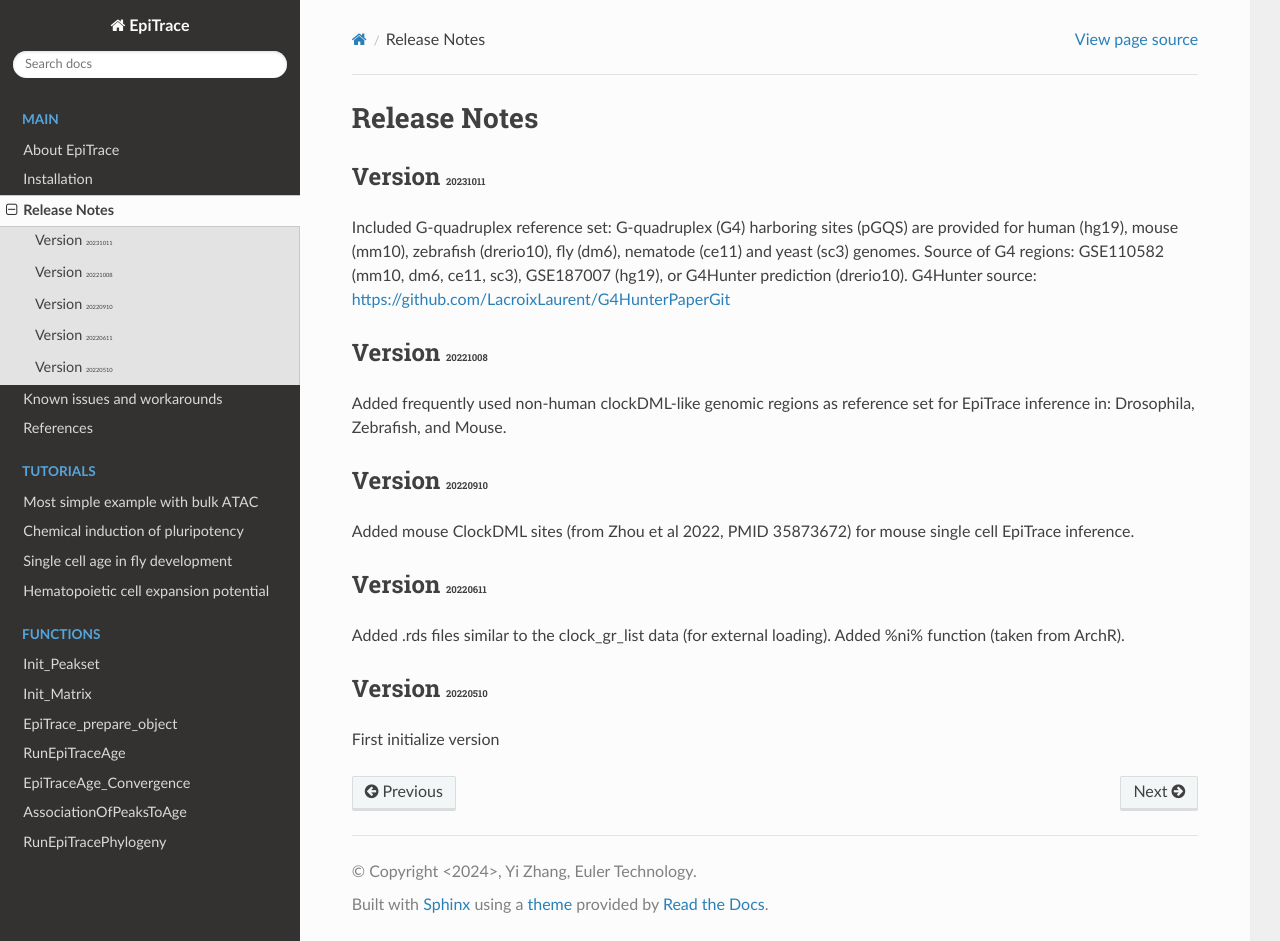
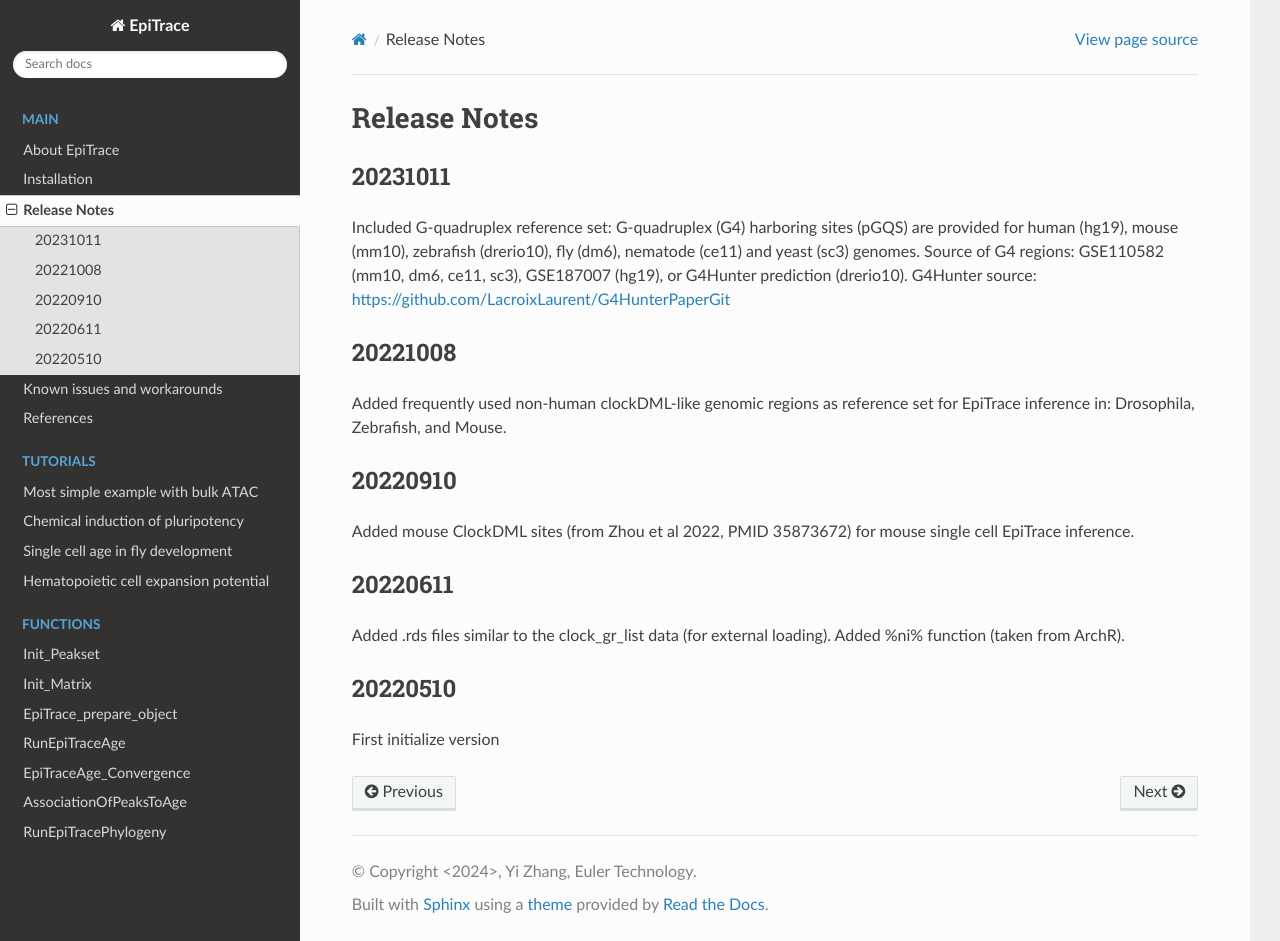
Before and after one commit to MagpiePKU/EpiTrace, a Sphinx documentation site: the page built from docs/release_notes.rst, in a window 1280 px wide and 941 px high. Built offline with Sphinx 7.4.7 and the Read the Docs theme 2.0.0, drawn with Linux system fonts in a browser that asks for light colours.

Commit message:
Add files via upload

```diff
--- a/docs/release_notes.rst
+++ b/docs/release_notes.rst
@@ -4,27 +4,27 @@
 Release Notes
 =============
 
-Version :small:`20231011`
------------------------------------
+20231011
+''''''''
 Included G-quadruplex reference set:
 G-quadruplex (G4) harboring sites (pGQS) are provided for human (hg19), mouse (mm10), zebrafish (drerio10), fly (dm6), nematode (ce11) and yeast (sc3) genomes.
 Source of G4 regions: GSE110582 (mm10, dm6, ce11, sc3), GSE187007 (hg19), or G4Hunter prediction (drerio10).
 G4Hunter source: https://github.com/LacroixLaurent/G4HunterPaperGit
 
 
-Version :small:`20221008`
------------------------------------
+20221008
+''''''''
 Added frequently used non-human clockDML-like genomic regions as reference set for EpiTrace inference in: Drosophila, Zebrafish, and Mouse.
 
-Version :small:`20220910`
------------------------------------
+20220910
+''''''''
 Added mouse ClockDML sites (from Zhou et al 2022, PMID 35873672) for mouse single cell EpiTrace inference.
 
-Version :small:`20220611`
------------------------------------
+20220611
+''''''''
 Added .rds files similar to the clock_gr_list data (for external loading).
 Added %ni% function (taken from ArchR).
 
-Version :small:`20220510`
------------------------------------
+20220510
+''''''''
 First initialize version
```
